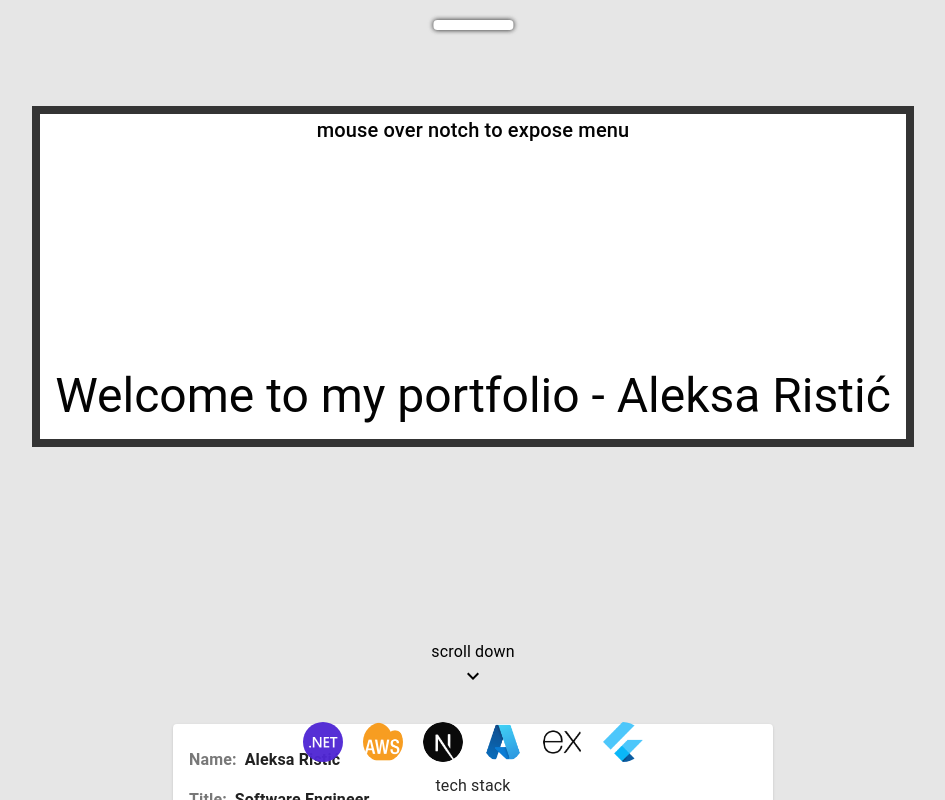
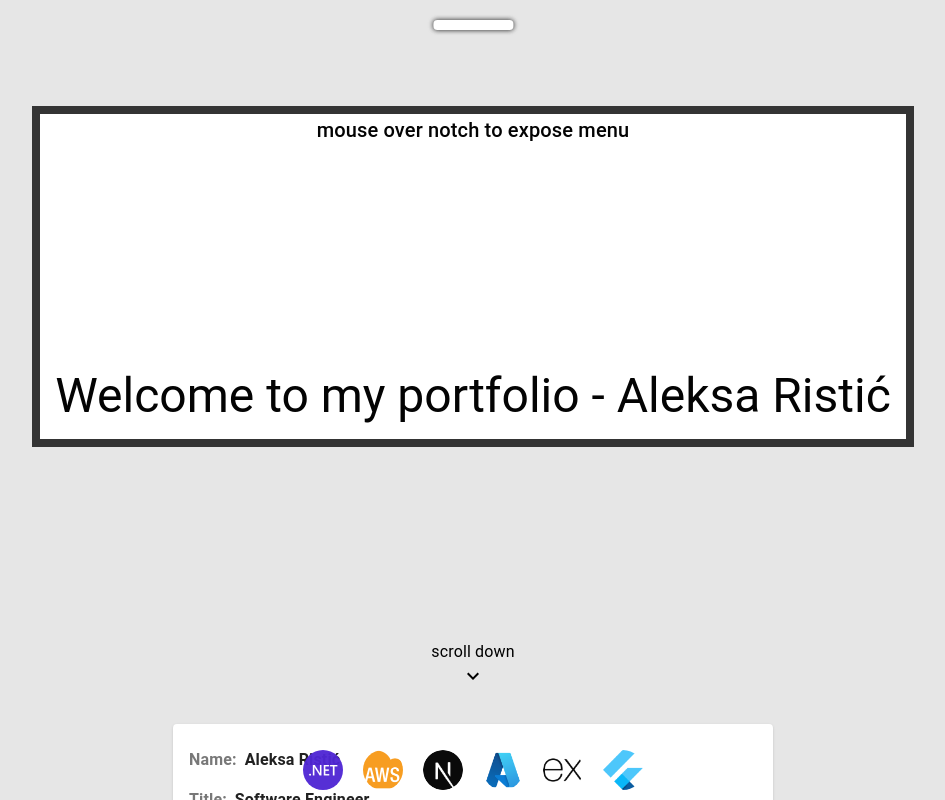
Before and after one commit to AleksaRistic216/aleksaristic-ecosystem, a Next.js app in the folder src/AR/AR.Web/AR.Web.Fe/: page /explore in a window 1280 px wide. Shown: the whole page, without its empty margins (167-1112 px from the left). Built offline with nearby package versions, Linux system fonts and the light colour scheme.

Commit message:
Home page optimization

```diff
--- a/src/AR/AR.Web/AR.Web.Fe/src/pages/explore/index.tsx
+++ b/src/AR/AR.Web/AR.Web.Fe/src/pages/explore/index.tsx
@@ -1,20 +1,20 @@
-import { BottomIcons } from "@/widgets/Explore/BottomIcons"
-import { InfoCard } from "@/widgets/Explore/InfoCard"
-import { WelcomeMessage } from "@/widgets/Explore/WelcomeMessage"
-import { Layout } from "@/widgets/Layout"
-import { Grid, Typography } from "@mui/material"
-import { useEffect, useState } from "react"
+import { BottomIcons } from '@/widgets/Explore/BottomIcons'
+import { InfoCard } from '@/widgets/Explore/InfoCard'
+import { WelcomeMessage } from '@/widgets/Explore/WelcomeMessage'
+import { Layout } from '@/widgets/Layout'
+import { Grid, Typography } from '@mui/material'
+import { useEffect, useState } from 'react'
 
 const Explore = (): JSX.Element => {
-
-    const [isWelcomeMessageVisible, setIsWelcomeMessageVisible] = useState<boolean>(false)
+    const [isWelcomeMessageVisible, setIsWelcomeMessageVisible] =
+        useState<boolean>(false)
     const [showOthers, setShowOthers] = useState<boolean>(false)
     const [allowScroll, setAllowScroll] = useState<boolean>(false)
 
     useEffect(() => {
         setTimeout(() => {
             showWelcomeMessage()
-        }, 500);
+        }, 500)
     }, [])
 
     const showWelcomeMessage = () => {
@@ -24,8 +24,8 @@ const Explore = (): JSX.Element => {
 
             setTimeout(() => {
                 setAllowScroll(true)
-            }, 500);
-        }, 800);
+            }, 500)
+        }, 800)
     }
 
     return (
@@ -35,25 +35,29 @@ const Explore = (): JSX.Element => {
                 px={2}
                 justifyContent={`center`}
                 style={{
-                    overflowY:  `scroll`,
+                    overflowY: `scroll`,
                     height: `2100px !important`,
                     paddingBottom: `12vh`,
-                }}>
-                { isWelcomeMessageVisible ? <WelcomeMessage></WelcomeMessage> : null }
-                { showOthers ? <InfoCard></InfoCard> : null }
-                {
-                    showOthers ?
-                        <Grid sx={{
-                            my: 5
-                        }}>
-                            <Typography>
-                                Browse my open-source projects through the top menu
-                            </Typography>
-                        </Grid>
-                    : null
-                }
+                }}
+            >
+                {isWelcomeMessageVisible ? (
+                    <WelcomeMessage></WelcomeMessage>
+                ) : null}
+                {showOthers ? <InfoCard></InfoCard> : null}
+                {showOthers ? (
+                    <Grid
+                        sx={{
+                            my: 5,
+                        }}
+                    >
+                        <Typography>
+                            Browse my projects through the top menu and read
+                            pinned blog posts to learn more about me.
+                        </Typography>
+                    </Grid>
+                ) : null}
             </Grid>
-            { showOthers && allowScroll ? <BottomIcons></BottomIcons> : null }
+            {showOthers && allowScroll ? <BottomIcons></BottomIcons> : null}
         </Layout>
     )
 }
--- a/src/AR/AR.Web/AR.Web.Fe/src/widgets/Explore/BottomIcons/ui/BottomIcons.tsx
+++ b/src/AR/AR.Web/AR.Web.Fe/src/widgets/Explore/BottomIcons/ui/BottomIcons.tsx
@@ -8,7 +8,6 @@ import { Avatar, Grid, Typography, styled } from '@mui/material'
 import { useEffect, useState } from 'react'
 
 export const BottomIcons = (): JSX.Element => {
-
     const [opacity, setOpacity] = useState<number>(0)
 
     useEffect(() => {
@@ -17,15 +16,16 @@ export const BottomIcons = (): JSX.Element => {
         for (let i = 0; i < iterations; i++) {
             setTimeout(() => {
                 setOpacity(i / iterations)
-            }, 8 * i);
+            }, 8 * i)
         }
     }, [])
 
     const IconStyled = styled(Grid)(
-        ({ theme }) => (`
+        ({ theme }) => `
             padding: 10px;
             opacity: ${opacity};
-        `))
+        `
+    )
 
     return (
         <Grid
@@ -37,15 +37,15 @@ export const BottomIcons = (): JSX.Element => {
             style={{
                 opacity: opacity,
             }}
-            bottom={0}>
-                <Grid
-                    item
-                    sm={12}>
+            bottom={0}
+        >
+            <Grid item sm={12}>
                 <Grid
                     container
                     direction={`row`}
                     justifyContent={`center`}
-                        alignContent={`end`}>
+                    alignContent={`end`}
+                >
                     <IconStyled item>
                         <Avatar src={NetIcon.src} />
                     </IconStyled>
@@ -66,16 +66,16 @@ export const BottomIcons = (): JSX.Element => {
                     </IconStyled>
                 </Grid>
             </Grid>
-                <Grid
-                    item
-                    sm={12}>
-                        <Typography
-                            textAlign={`center`}
-                            color={`textPrimary`}
-                            variant={`subtitle1`}>
-                            tech stack
-                        </Typography>
-                </Grid>
+            {/*<Grid*/}
+            {/*    item*/}
+            {/*    sm={12}>*/}
+            {/*        <Typography*/}
+            {/*            textAlign={`center`}*/}
+            {/*            color={`textPrimary`}*/}
+            {/*            variant={`subtitle1`}>*/}
+            {/*            tech stack*/}
+            {/*        </Typography>*/}
+            {/*</Grid>*/}
         </Grid>
     )
 }
```
Lines whose indentation alone changed are shown as unchanged.
